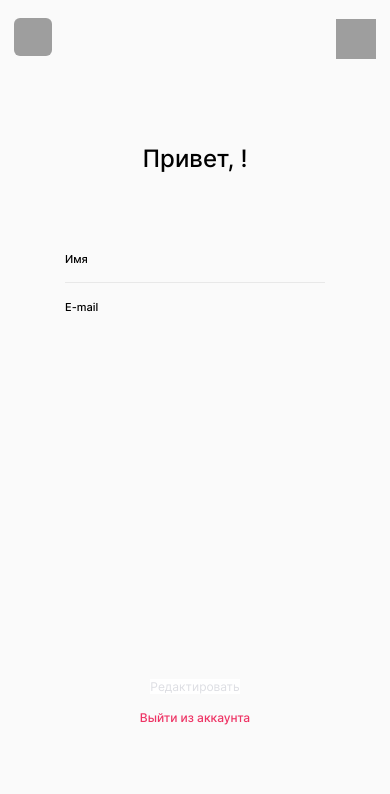
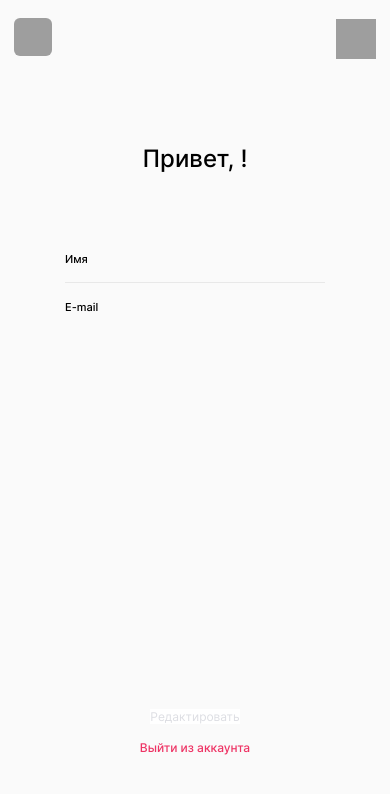
Before and after one commit to StasKudinow/movies-explorer-frontend, a React app: page /profile in a window 390 px wide. Built offline with nearby package versions, Linux system fonts and the light colour scheme; no server answers; sample sign-in values are in the browser's storage; grey boxes are pictures that could not be loaded; a web font is replaced by a local one.

Commit message:
hotfixed 4.2

```diff
--- a/src/components/Profile/Profile.css
+++ b/src/components/Profile/Profile.css
@@ -183,7 +183,7 @@
   }
 
   .profile__edit {
-    margin-top: 349px;
+    margin-top: 379px;
     font-size: 12px;
     line-height: 15px;
   }
```
